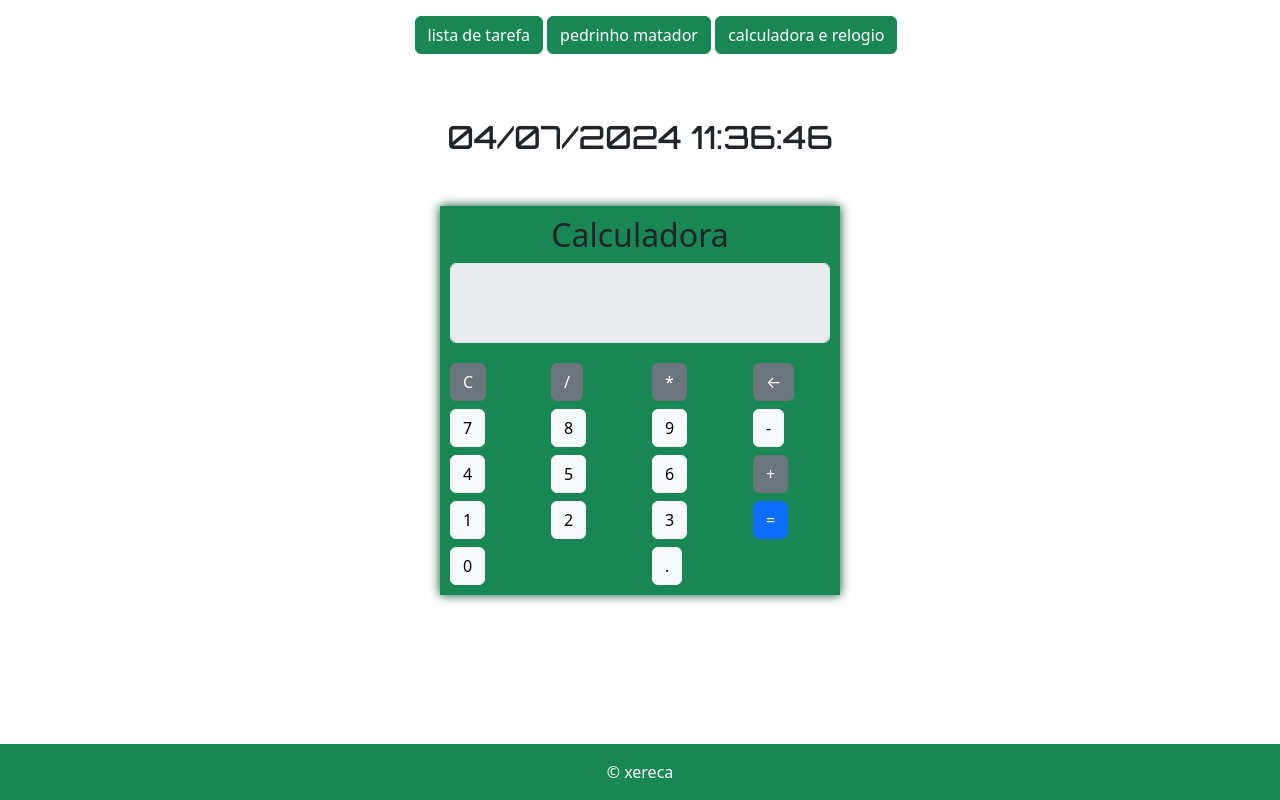
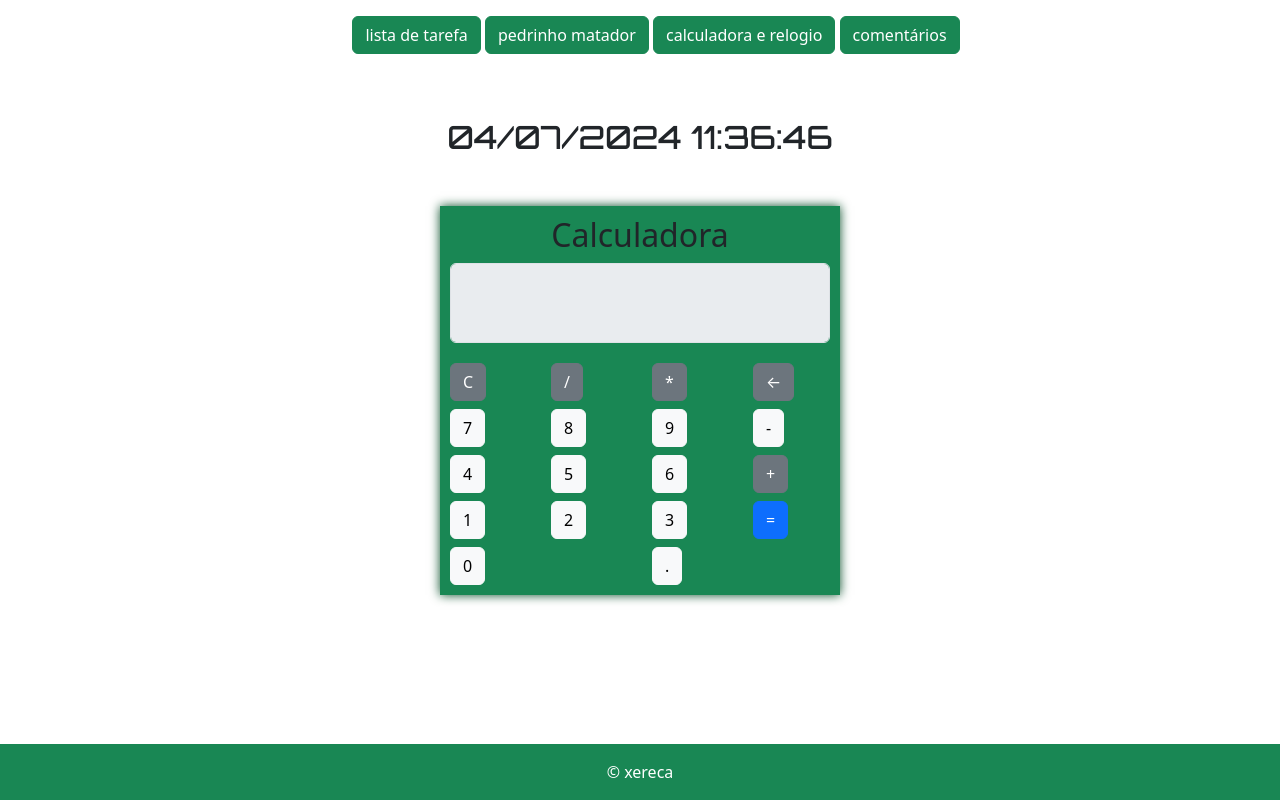
Before and after one commit to momuiu/Meusitelindo, a plain HTML site: page Item3.html in a window 1280 px wide. Drawn offline with nearby package versions, Linux system fonts and the light colour scheme.

Commit message:
Update Item3.html

```diff
--- a/Item3.html
+++ b/Item3.html
@@ -41,6 +41,10 @@
                 </a>
                 <a type="button" class="btn btn-success"  href="Item3.html">
                     <li class="menu">calculadora e relogio</li>
+                </a>
+                 <a type="button" class="btn btn-success"  href="comentario.html">
+                    <li class="menu">comentários</li>
+
                 </a>
             </ul>
         </nav>
```
